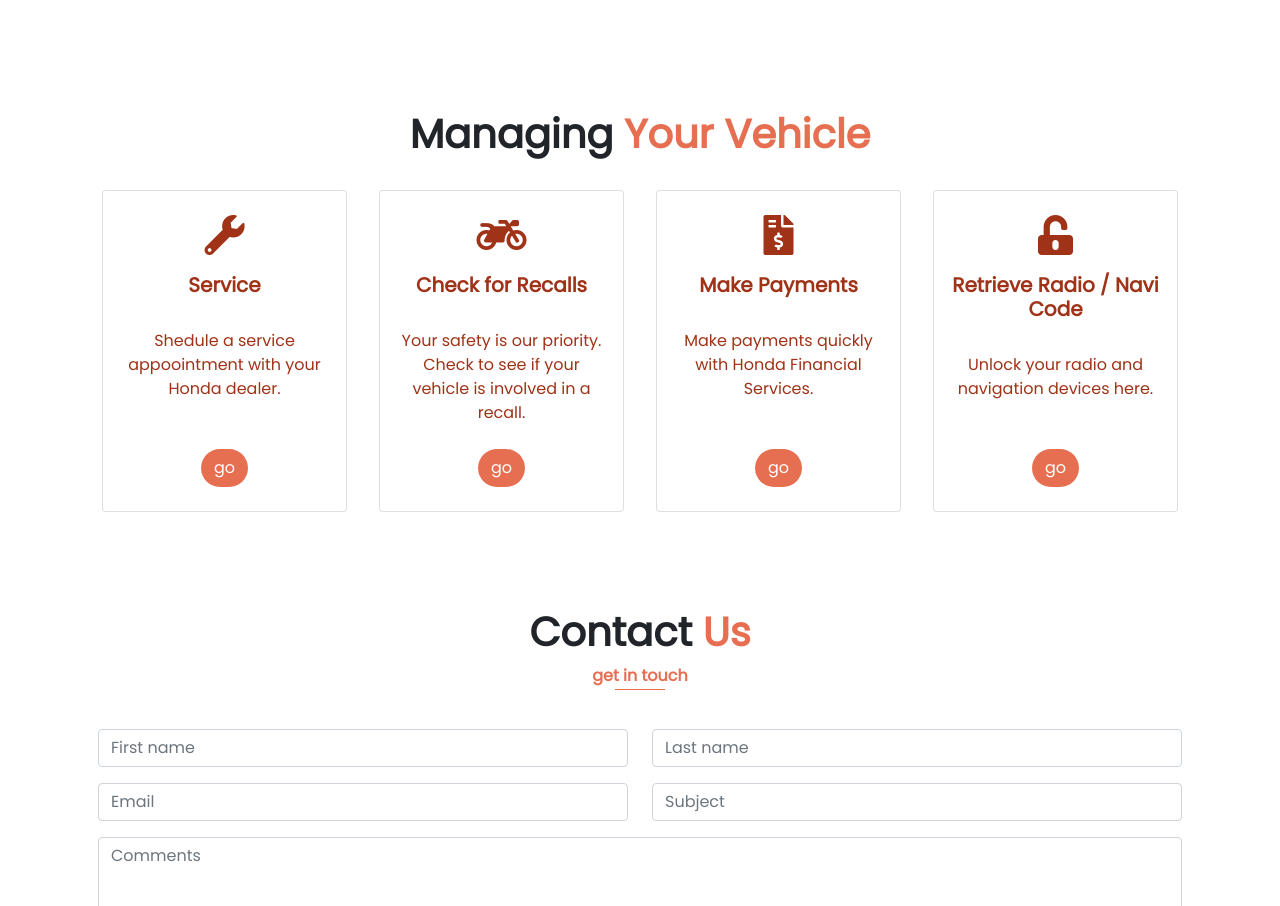
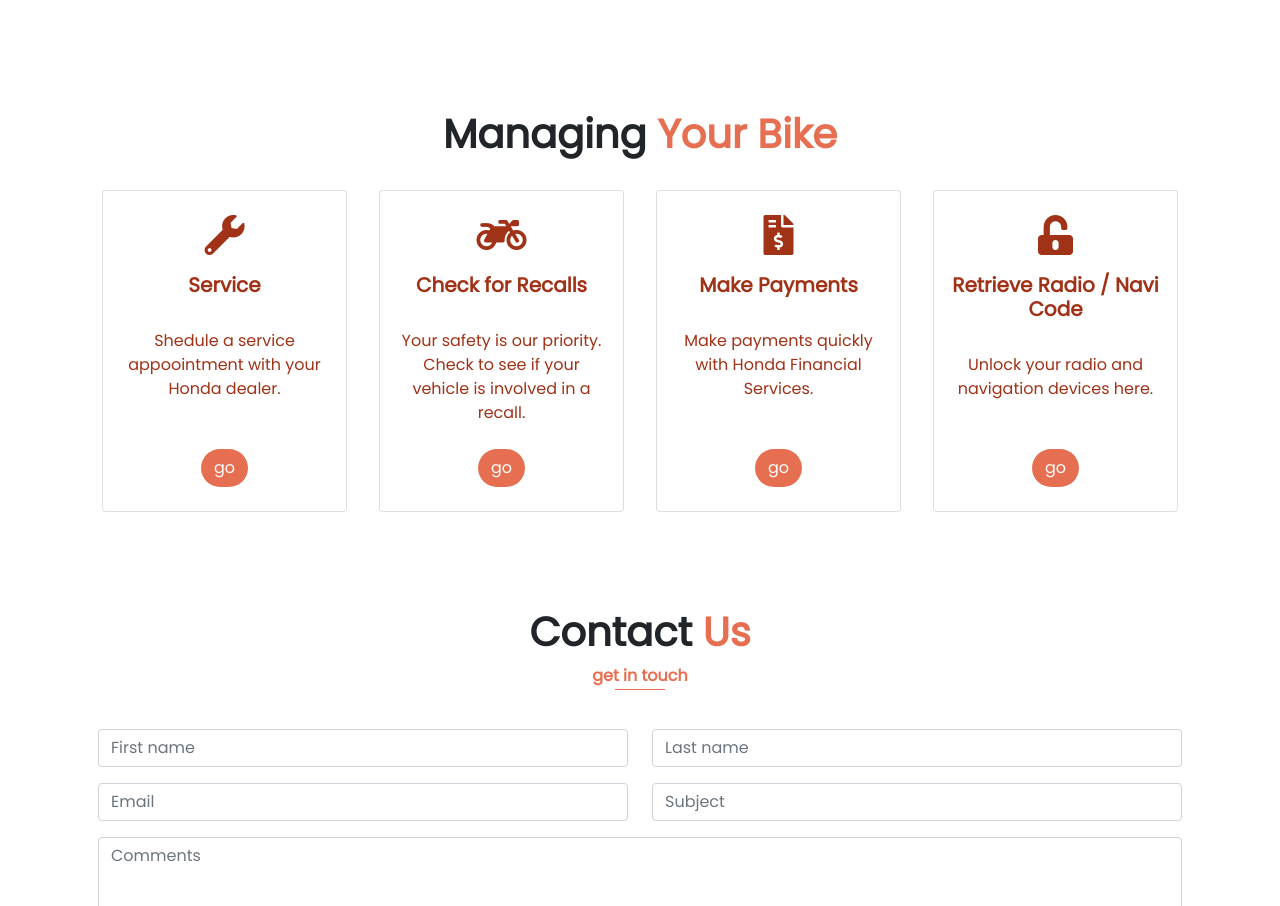
Before and after one commit to ahammedsojon/honda-cbr, a plain HTML site: page index.html in a window 1280 px wide. Shown: the part 2616-3522 px from the top of the page. Drawn offline with nearby package versions, Linux system fonts and the light colour scheme.

Commit message:
final commit

```diff
--- a/index.html
+++ b/index.html
@@ -286,7 +286,7 @@
         <!-- vehicles   -->
         <section class="vehicles py-5">
             <div class="container">
-                <h1 class="text-center fw-bold pb-4">Managing <span class="primary-text-color">Your Vehicle</span></h1>
+                <h1 class="text-center fw-bold pb-4">Managing <span class="primary-text-color">Your Bike</span></h1>
                 <div class="row row-cols-1 row-cols-lg-4 g-4 px-3">
                     <!-- vehiles item -->
                     <div class="col px-3">
```
